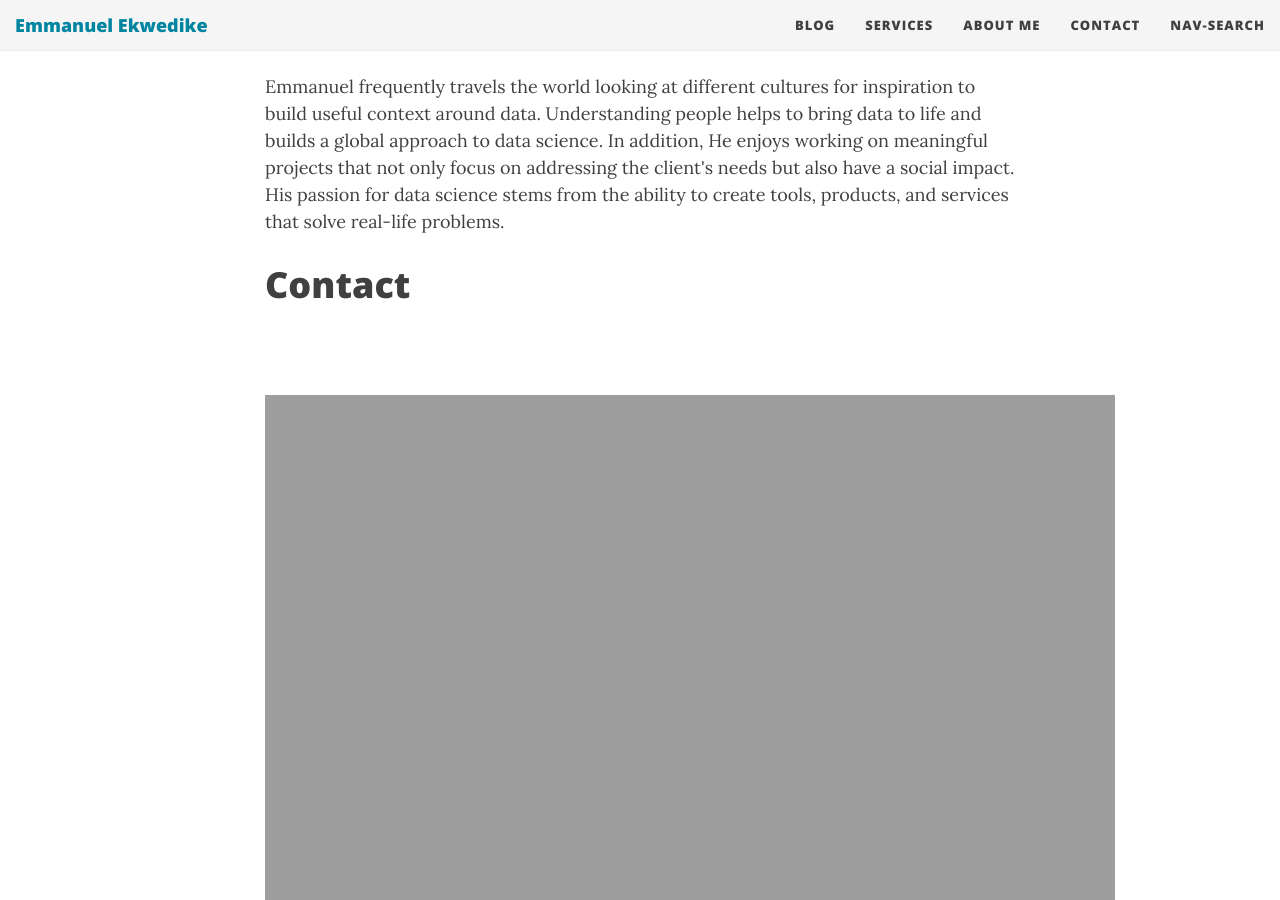
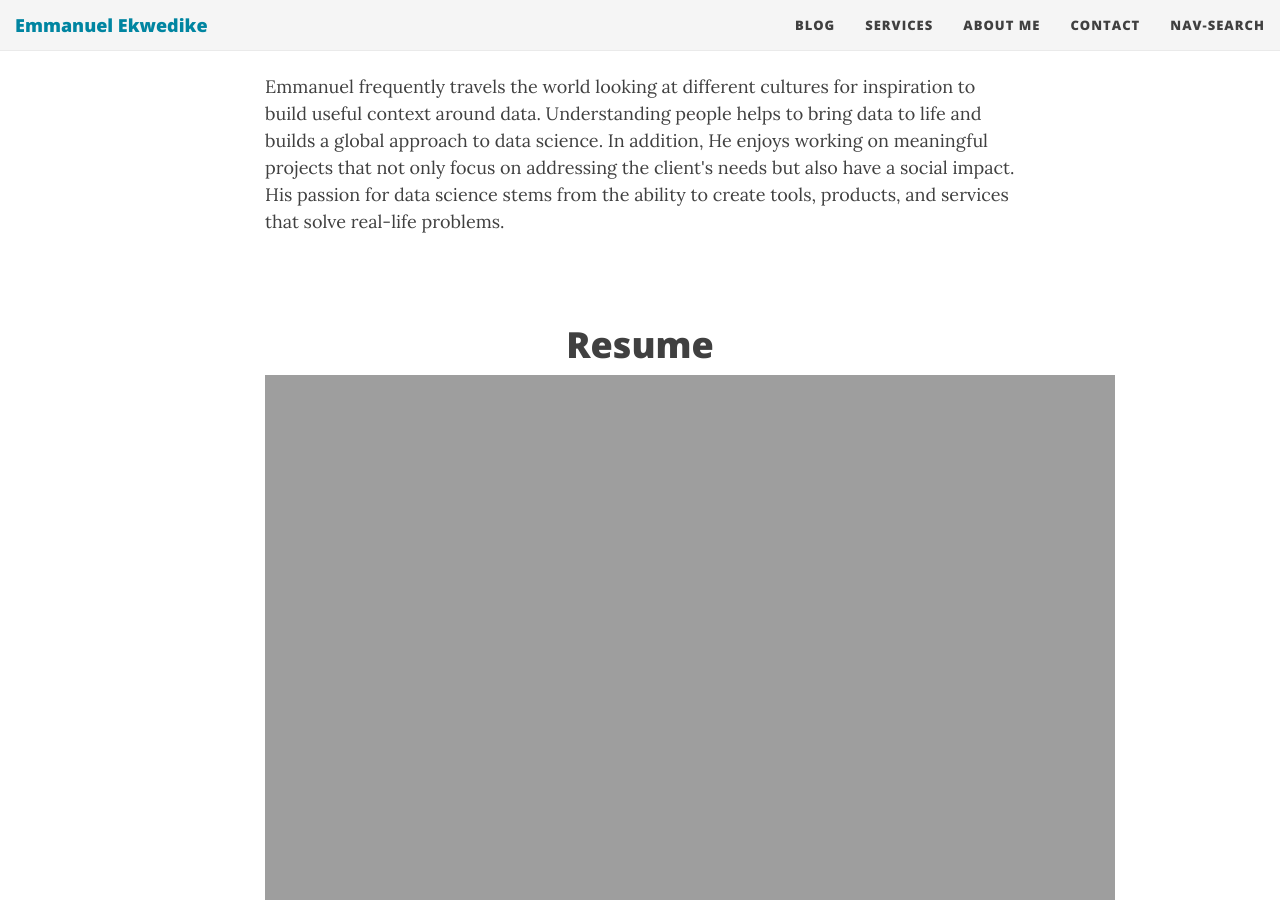
Before and after one commit to eekwedike/eekwedike.github.io, a Jekyll site: the page built from aboutme.md, in a window 1280 px wide and 900 px high, scrolled down 587 px. Built offline with Jekyll 4.4.1, drawn with Linux system fonts in a browser that asks for light colours; nearby versions of some CDN libraries.

Commit message:
update aboutme

```diff
--- a/aboutme.md
+++ b/aboutme.md
@@ -18,8 +18,9 @@ In addition, He enjoys working on meaningful projects that not only focus on add
 </p>
 
 
-<h1 id="contact">Contact</h1>
+
 <div style="text-align: center; margin-top: 90px;">
+  <h1 id="resume">Resume</h1>
   <iframe src="https://eekwedike.github.io/files/Resume.pdf" scrolling="no" width="850px" height="2200px" frameBorder="0"></iframe>
 </div>
 
```
